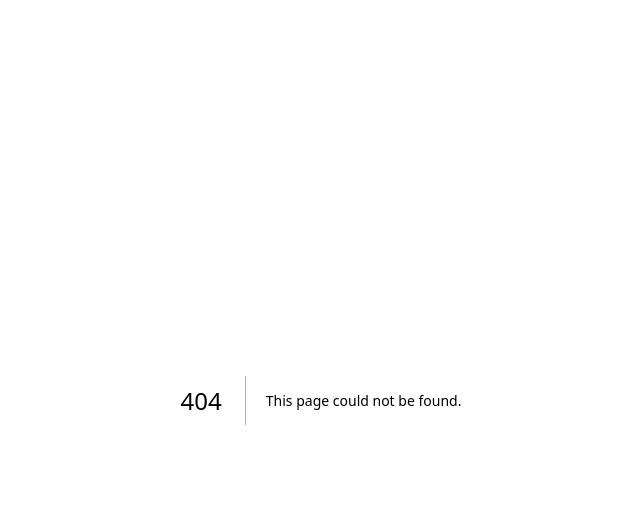
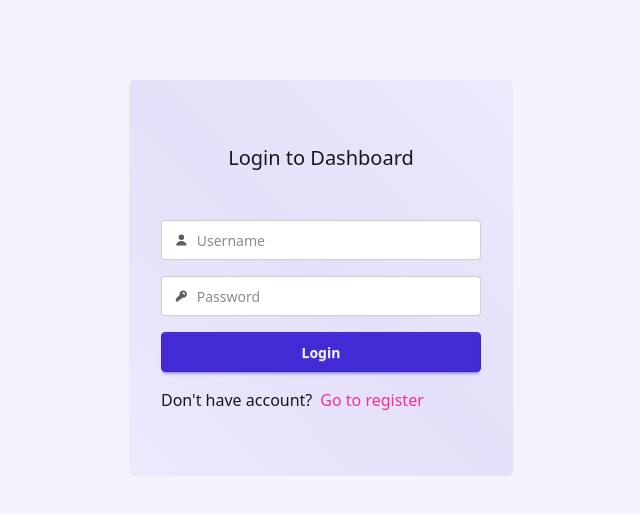
Before and after one commit to lightbeem3296/api-plugin-frontend, a Next.js app: page /auth/login in a window 1280 px wide. Before the commit this address had no page. Shown: the top 514 px of the page, without its empty margins (319-959 px from the left). Built offline with nearby package versions, Linux system fonts and the light colour scheme; no server answers.

Commit message:
added login page

```diff
--- /dev/null
+++ b/src/app/auth/login/page.tsx
@@ -0,0 +1,176 @@
+"use client"
+
+import { customAlert, CustomAlertType } from "@/components/ui/alert";
+import { fetchCurrentUser } from "@/services/authService";
+import { faEye, faEyeSlash } from "@fortawesome/free-solid-svg-icons";
+import { FontAwesomeIcon } from "@fortawesome/react-fontawesome";
+import axios from "axios";
+import Link from "next/link";
+import { useRouter } from "next/navigation";
+import { useEffect, useState } from "react"
+import { useForm } from "react-hook-form";
+import * as yup from "yup";
+import { yupResolver } from "@hookform/resolvers/yup";
+import { Token } from "@/types/auth";
+
+interface FormData {
+  username: string;
+  password: string;
+}
+
+const schema = yup.object().shape({
+  username: yup.string().required("Username is required"),
+  password: yup.string().required("Password is required"),
+});
+
+export default function LoginPage() {
+  const router = useRouter();
+  const {
+    register,
+    handleSubmit,
+    watch,
+    formState: { errors },
+  } = useForm<FormData>({
+    resolver: yupResolver(schema),
+  });
+  const [loading, setLoading] = useState(false);
+  const [showPassword, setShowPassword] = useState<boolean>(false);
+
+  const handleClickShowPassword = () => {
+    setShowPassword(!showPassword);
+  }
+
+  const onSubmit = async (data: FormData) => {
+    setLoading(true);
+    try {
+      const formData = new URLSearchParams();
+      formData.append("username", data.username);
+      formData.append("password", data.password);
+
+      const response = await axios.post<Token>("/api/user/login", formData, {
+        headers: {
+          "Content-Type": "application/x-www-form-urlencoded",
+        },
+      });
+      console.log("response:", response);
+      localStorage.setItem("accessToken", response.data.access_token);
+      router.push("/main");
+    } catch (error: any) { // eslint-disable-line
+      customAlert({
+        type: CustomAlertType.ERROR,
+        title: "Login failed",
+        message: error.response?.data.detail || error.message,
+      });
+    } finally {
+      setLoading(false);
+    }
+  };
+
+  const checkAuthentication = async () => {
+    if (await fetchCurrentUser()) {
+      router.push("/main");
+    }
+  }
+
+  useEffect(() => {
+    checkAuthentication();
+  }, []); // eslint-disable-line
+
+  return (
+    <div className="w-full flex">
+      <form
+        onSubmit={handleSubmit(onSubmit)}
+        className="flex flex-col gap-4 w-full sm:w-96 sm:h-fit mx-auto px-8 py-16 rounded-md sm:mt-20 bg-gradient-to-tr from-primary/5 via-primary/10 to-primary/5"
+      >
+        <div className="flex justify-center mb-8">
+          <span className="font-sans font-medium text-xl">
+            Login to Dashboard
+          </span>
+        </div>
+
+        {/* Username field */}
+        <div className="flex flex-col">
+          <label className={`input input-bordered flex items-center gap-2 ${loading ? "input-disabled" : ""}`}>
+            <svg
+              xmlns="http://www.w3.org/2000/svg"
+              viewBox="0 0 16 16"
+              fill="currentColor"
+              className="h-4 w-4 opacity-70">
+              <path
+                d="M8 8a3 3 0 1 0 0-6 3 3 0 0 0 0 6ZM12.735 14c.618 0 1.093-.561.872-1.139a6.002 6.002 0 0 0-11.215 0c-.22.578.254 1.139.872 1.139h9.47Z" />
+            </svg>
+            <input
+              type="text"
+              id="username"
+              className="grow"
+              placeholder="Username"
+              disabled={loading}
+              {...register("username", { required: "Username is required" })}
+            />
+          </label>
+          {errors.username && (
+            <p className="text-red-500 text-sm mt-1">{errors.username.message}</p>
+          )}
+        </div>
+
+        {/* Password field */}
+        <div className="flex flex-col">
+          <label className={`input input-bordered flex items-center gap-2 ${loading ? "input-disabled" : ""}`}>
+            <svg
+              xmlns="http://www.w3.org/2000/svg"
+              viewBox="0 0 16 16"
+              fill="currentColor"
+              className="h-4 w-4 opacity-70">
+              <path
+                fillRule="evenodd"
+                d="M14 6a4 4 0 0 1-4.899 3.899l-1.955 1.955a.5.5 0 0 1-.353.146H5v1.5a.5.5 0 0 1-.5.5h-2a.5.5 0 0 1-.5-.5v-2.293a.5.5 0 0 1 .146-.353l3.955-3.955A4 4 0 1 1 14 6Zm-4-2a.75.75 0 0 0 0 1.5.5.5 0 0 1 .5.5.75.75 0 0 0 1.5 0 2 2 0 0 0-2-2Z"
+                clipRule="evenodd" />
+            </svg>
+            <input
+              type={showPassword ? "text" : "password"}
+              id="password"
+              className="grow"
+              placeholder="Password"
+              disabled={loading}
+              {...register("password", { required: "Password is required" })}
+            />
+            <button
+              type="button"
+              className={!watch("password") ? "hidden" : ""}
+              onClick={() => handleClickShowPassword()}
+              tabIndex={-1}
+            >
+              {showPassword
+                ? <FontAwesomeIcon icon={faEyeSlash} width={12} />
+                : <FontAwesomeIcon icon={faEye} width={12} />}
+            </button>
+          </label>
+          {errors.password && (
+            <p className="text-red-500 text-sm mt-1">{errors.password.message}</p>
+          )}
+        </div>
+        <button
+          type="submit"
+          className="btn btn-primary text-gray-100"
+          disabled={loading}
+        >
+          {loading
+            ? <span className="loading loading-spinner loading-xs"></span>
+            : null}
+          Login
+        </button>
+        <div className="flex gap-2">
+          <span>
+            Don&apos;t have account?
+          </span>
+          <Link
+            href="/auth/register"
+            className="link-secondary"
+          >
+            Go to register
+          </Link>
+        </div>
+      </form>
+    </div>
+  )
+}
--- /dev/null
+++ b/src/services/authService.ts
@@ -0,0 +1,35 @@
+import axios from "axios";
+import { User } from "@/types/auth";
+
+export const fetchCurrentUser = async () => {
+  try {
+    const accessToken = localStorage.getItem("accessToken");
+    const response = await axios.get<User>("/api/auth/ping", {
+      headers: {
+        'Authorization': `Bearer ${accessToken}`,
+      },
+    });
+    const user = response.data;
+    saveCurrentUser(user);
+    return user;
+  } catch {
+    console.log("authentication error");
+  }
+  return null;
+}
+
+export const loadCurrentUser = () => {
+  try {
+    const userStr = localStorage.getItem("currentUser");
+    if (userStr) {
+      return JSON.parse(userStr) as User;
+    }
+  } catch {
+    console.error("Failed to load current user from local storage");
+  }
+  return null;
+}
+
+export const saveCurrentUser = (user: User) => {
+  localStorage.setItem("currentUser", JSON.stringify(user));
+}
--- /dev/null
+++ b/src/types/auth.ts
@@ -0,0 +1,22 @@
+import { extractKeys } from "@/utils/record"
+
+export enum UserRole {
+  INACTIVE = "inactive",
+  USER = "user",
+}
+export const userRoleFieldMap: Record<string, string> = {
+  "inactive": "Inactive",
+  "user": "User",
+}
+export const userRoleFieldCodes = extractKeys(userRoleFieldMap);
+
+
+export interface User {
+  username: string
+  role: UserRole
+}
+
+export interface Token {
+  access_token: string
+  token_type: string
+}
```
